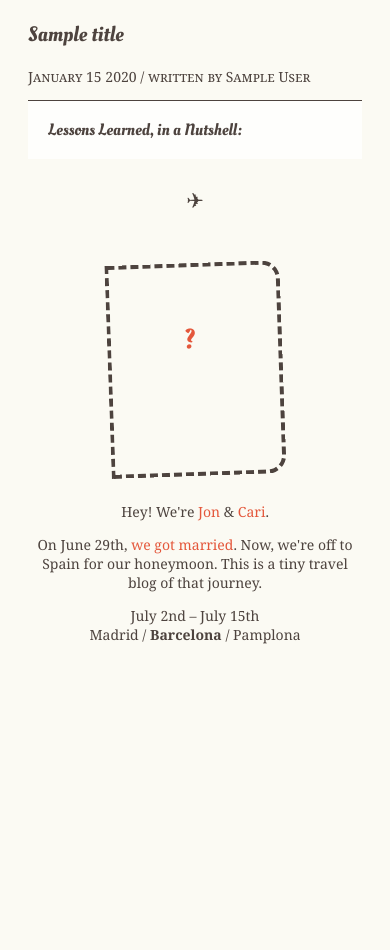
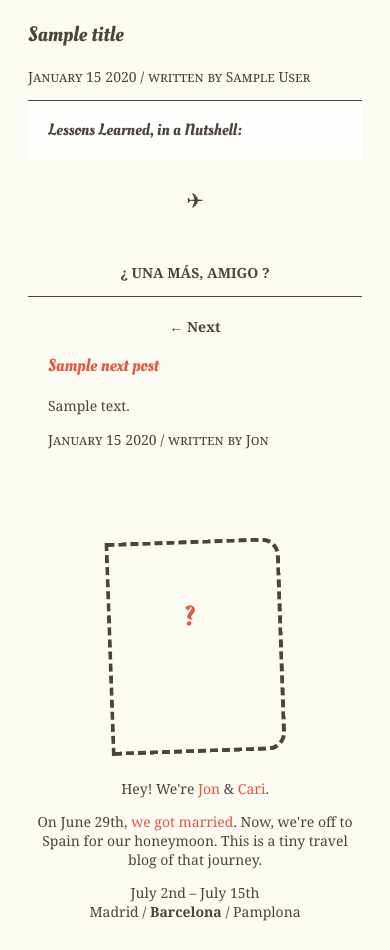
Before and after one commit to bahoo/jonandcari, a Django app: template templates/post.html in a window 390 px wide. Before the commit the page ends 644 px from the top, so only its background shows below. Run offline with Django 3.2, Linux system fonts and the light colour scheme; the template is opened without the code that fills it: most values are stand-ins (such as "Sample title", 1, 10 or a date in 2020); style sheets or scripts are compiled from the project's sources.

Commit message:
Mostly added better post navigation as we start getting more of these. A few responsive flourishes, removed unnecessary JS file, updated image link.

```diff
--- a/pages/posts/day-three.html
+++ b/pages/posts/day-three.html
@@ -22,7 +22,7 @@ I tried rewriting that first sentence so as to avoid spoiling the rest of this p
 We're in Barcelona. Had a mostly chill day of plotting out our day at a coffee shop, meeting our <a href="http://airbnb.com">Airbnb</a> host and several <span class="es">siestas</span> in a feeble attempt to catch up on sleep.
 
 <figure class="up-too-high">
-	<img src="{{ STATIC_URL }}/img/apartment-BCN.jpg" />
+	<img src="{{ STATIC_URL }}/img/apartment-bcn.jpg" />
 	<figcaption>An early morning view of our loft in Barcelona. We'll be in town for about five nights.</figcaption>
 </figure>
 
--- a/static/css/style.scss
+++ b/static/css/style.scss
@@ -6,6 +6,7 @@ $body_background: #fbfaf3;
 $body_text: #4d433e;
 $gooooolllllld: #c4b326;
 $green: #35ac2f;
+$white_shade: rgba(255,255,255,0.75);
 
 $font_family_headline: "Oleo Script", cursive;
 $font_family_body: Georgia, serif;
@@ -133,7 +134,7 @@ body {
 }
 
 .tips{
-	background: rgba(255,255,255,0.75);
+	background: $white_shade;
 	padding: 1px 20px;
 	border-top: 1px solid $body_text;
 }
@@ -201,6 +202,49 @@ img.halfsie{
 	clear: both;
 }
 
+.navigate-posts{
+	list-style: none;
+	padding: 0;
+	margin-bottom: 4em;
+	border-top: 1px solid $body_text;
+}
+
+.navigate-posts b{
+	display: block;
+	text-align: center
+}
+
+.navigate-posts a{
+	color: $body_text;
+	float: left;
+	width: 50%;
+	padding: 20px;
+}
+
+.navigate-posts a:hover{
+	background-color: $white_shade;
+}
+
+.navigate-posts a h3{
+	color: $heart;
+	font-size: 1.25em;
+}
+
+.sans-next{
+	margin-left: 50%;
+}
+
+.una-mas{
+	text-align: center;
+	font-weight: bold;
+	text-transform: uppercase;
+}
+
+.group:after{
+  content: "";
+  display: table;
+  clear: both;
+}
 
 @media screen and (max-width: 480px) {
 
@@ -215,6 +259,16 @@ img.halfsie{
 	img.halfsie{
 		float: none;
 		max-width: 100%;
+	}
+
+	.navigate-posts a{
+		float: none;
+		width: 100%;
+		display: block;
+	}
+
+	.navigate-posts .sans-next{
+		margin-left: 0;
 	}
 
 }
--- a/static/js/main.js
+++ /dev/null
@@ -1,3 +0,0 @@
-$(document).ready(function() {
-	console.log("Hello!");
-});
--- a/templates/post.html
+++ b/templates/post.html
@@ -17,4 +17,30 @@
 
 <p class="aeroplane">&#9992;</p>
 
+<p class="una-mas">¿ Una más, amigo ?</p>
+
+<ul class="navigate-posts group">
+	{% if nextPost %}
+	<a href="{{ SITE_ROOT }}/{{ nextPost.path }}">
+		<li class="next">
+			<b>&larr; Next</b>
+			<h3>{{ nextPost.title }}</h3>
+			{{ nextPost.body|truncatewords_html:25}}
+			<p class="byline">{{ nextPost.date|date:"F j Y" }} / written by Jon</p>
+		</li>
+	</a>
+	{% endif %}
+
+	{% if prevPost %}
+	<a href="{{ SITE_ROOT }}/{{ prevPost.path }}"{% if not nextPost %} class="sans-next"{% endif %}>
+		<li class="prev">
+			<b>Previous &rarr;</b>
+			<h3>{{ prevPost.title }}</h3>
+			{{ prevPost.body|truncatewords_html:25}}
+			<p class="byline">{{ prevPost.date|date:"F j Y" }} / written by Jon</p>
+		</li>
+	</a>
+	{% endif %}
+</ul>
+
 {% endblock %}
```
